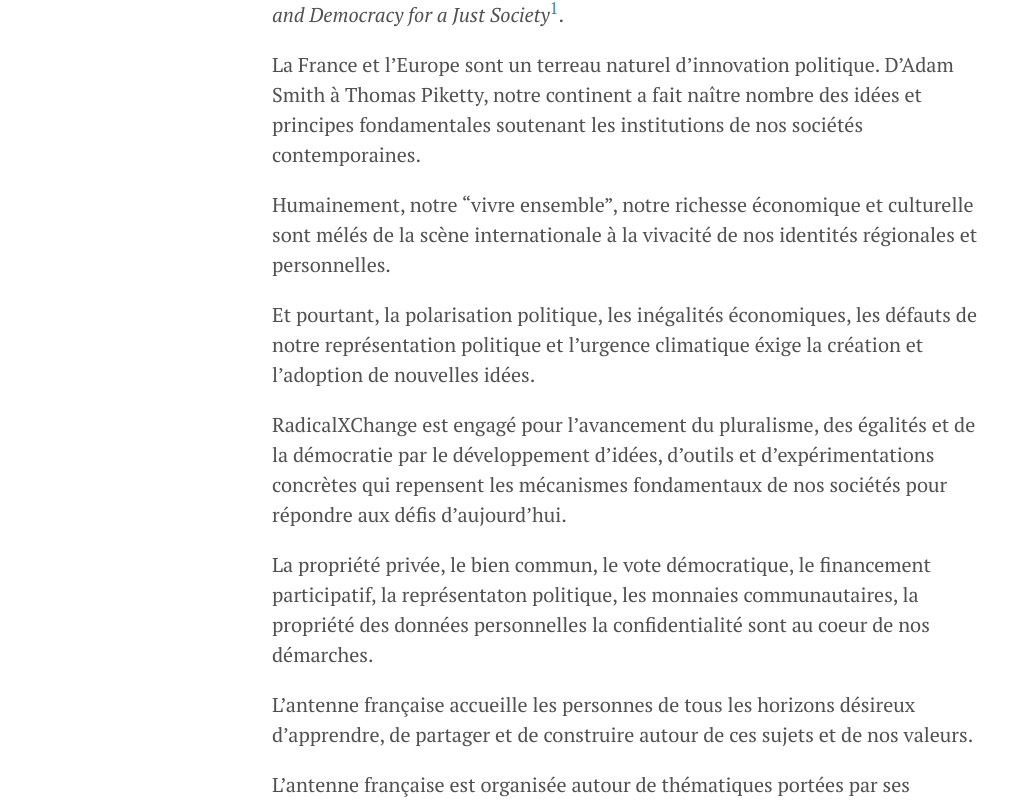
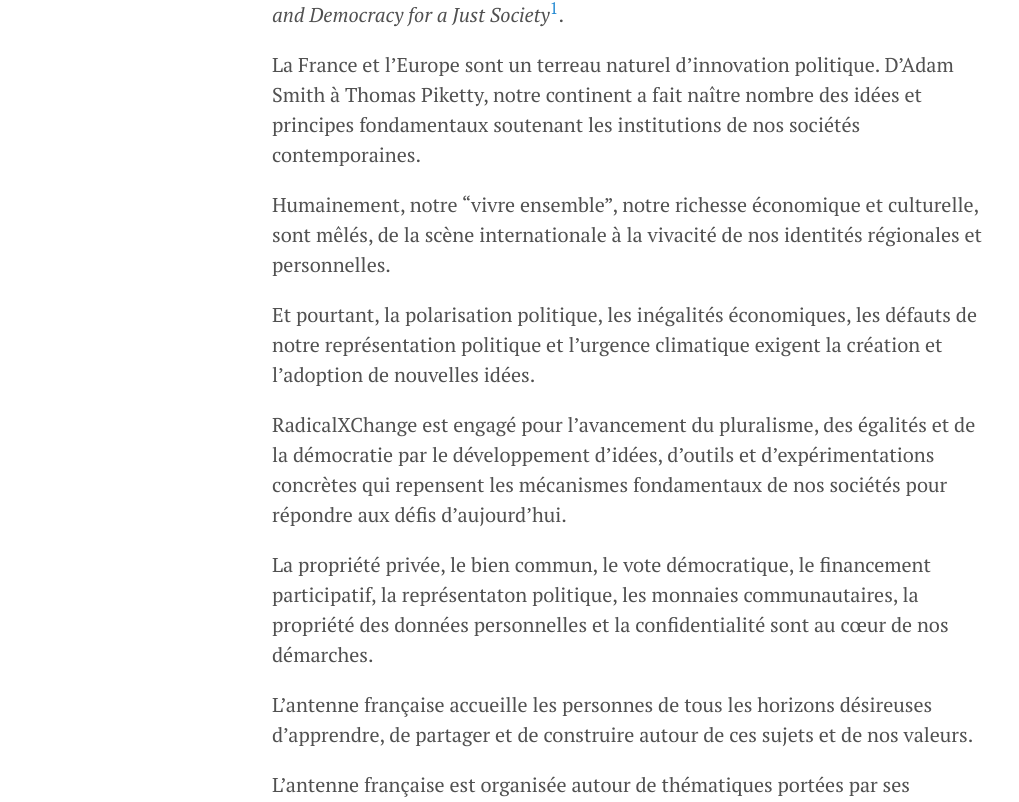
Before and after one commit to RadicalXChangeParis/radicalxchangeparis.github.io, a Jekyll site: the page built from manifeste.md, in a window 1280 px wide. Shown: the part 306-1108 px from the top of the page, without its empty margins (8-1027 px from the left). Built offline with Jekyll 4.4.1, drawn with Linux system fonts in a browser that asks for light colours.

Commit message:
Corrigé quelques fautes d'orthographe/syntaxe

```diff
--- a/manifeste.md
+++ b/manifeste.md
@@ -8,17 +8,17 @@
 
 [RadicalXChange](https://www.radicalxchange.org/){:target="_blank"} est un mouvement libéral pour la justice sociale initié par [Glen Weyl](https://en.wikipedia.org/wiki/Glen_Weyl){:target="_blank"} en 2018 suite à la parution du livre *Radical Markets: Uprooting Capitalism and Democracy for a Just Society*[^1].
 
-La France et l'Europe sont un terreau naturel d'innovation politique. D'Adam Smith à Thomas Piketty, notre continent a fait naître nombre des idées et principes fondamentales soutenant les institutions de nos sociétés contemporaines.
+La France et l'Europe sont un terreau naturel d'innovation politique. D'Adam Smith à Thomas Piketty, notre continent a fait naître nombre des idées et principes fondamentaux soutenant les institutions de nos sociétés contemporaines.
 
-Humainement, notre "vivre ensemble", notre richesse économique et culturelle sont mélés de la scène internationale à la vivacité de nos identités régionales et personnelles.
+Humainement, notre "vivre ensemble", notre richesse économique et culturelle, sont mêlés, de la scène internationale à la vivacité de nos identités régionales et personnelles.
 
-Et pourtant, la polarisation politique, les inégalités économiques, les défauts de notre représentation politique et l'urgence climatique éxige la création et l'adoption de nouvelles idées.
+Et pourtant, la polarisation politique, les inégalités économiques, les défauts de notre représentation politique et l'urgence climatique exigent la création et l'adoption de nouvelles idées.
 
 RadicalXChange est engagé pour l'avancement du pluralisme, des égalités et de la démocratie par le développement d'idées, d'outils et d'expérimentations concrètes qui repensent les mécanismes fondamentaux de nos sociétés pour répondre aux défis d'aujourd'hui.
 
-La propriété privée, le bien commun, le vote démocratique, le financement participatif, la représentaton politique, les monnaies communautaires, la propriété des données personnelles la confidentialité sont au coeur de nos démarches.
+La propriété privée, le bien commun, le vote démocratique, le financement participatif, la représentaton politique, les monnaies communautaires, la propriété des données personnelles et la confidentialité sont au cœur de nos démarches.
 
-L'antenne française accueille les personnes de tous les horizons désireux d'apprendre, de partager et de construire autour de ces sujets et de nos valeurs.
+L'antenne française accueille les personnes de tous les horizons désireuses d'apprendre, de partager et de construire autour de ces sujets et de nos valeurs.
 
 L'antenne française est organisée autour de thématiques portées par ses membres. Libre à vous de nous rejoindre pour prendre part à l'un de ces sujets ou d'en animer un nouveau.
 
```
